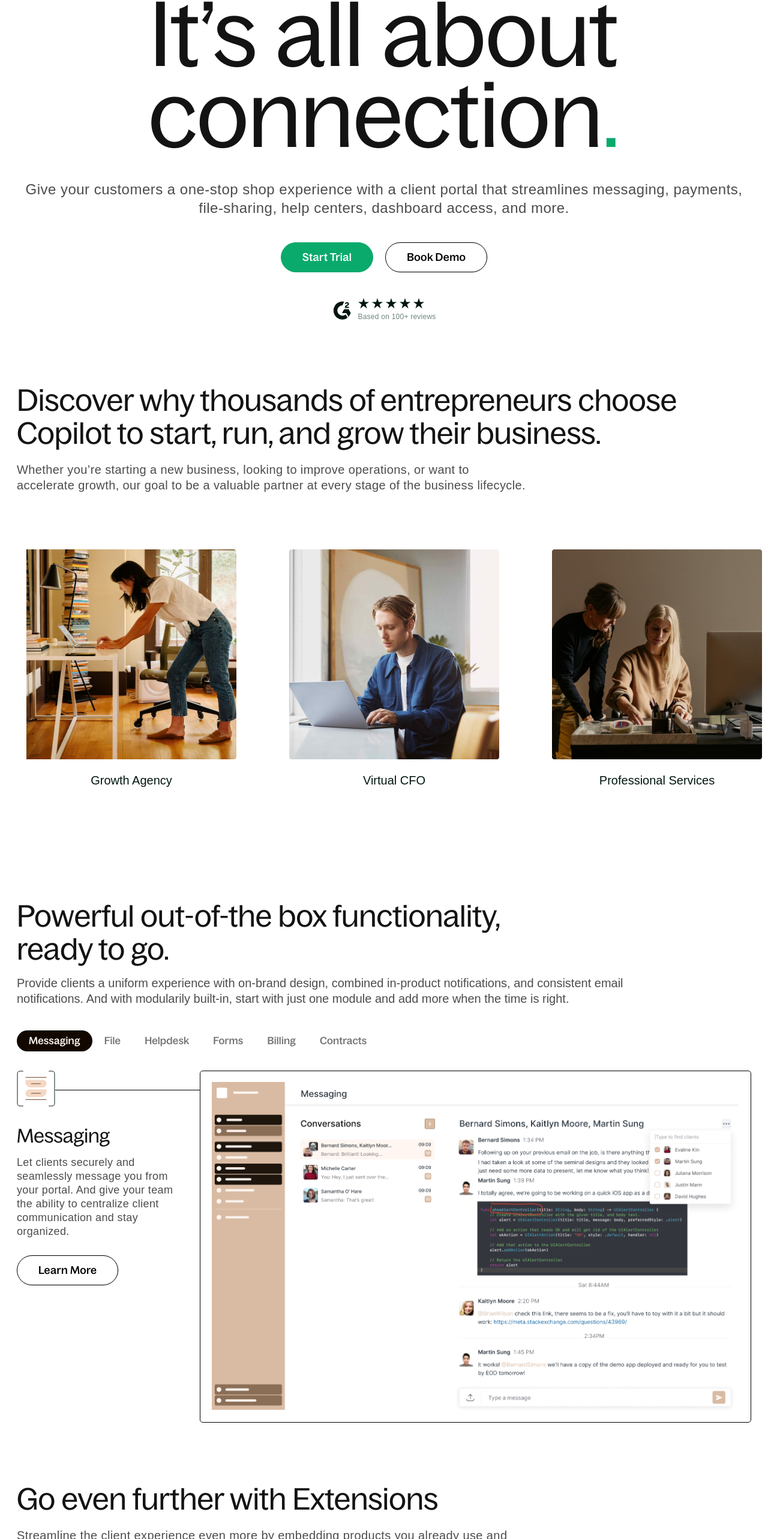
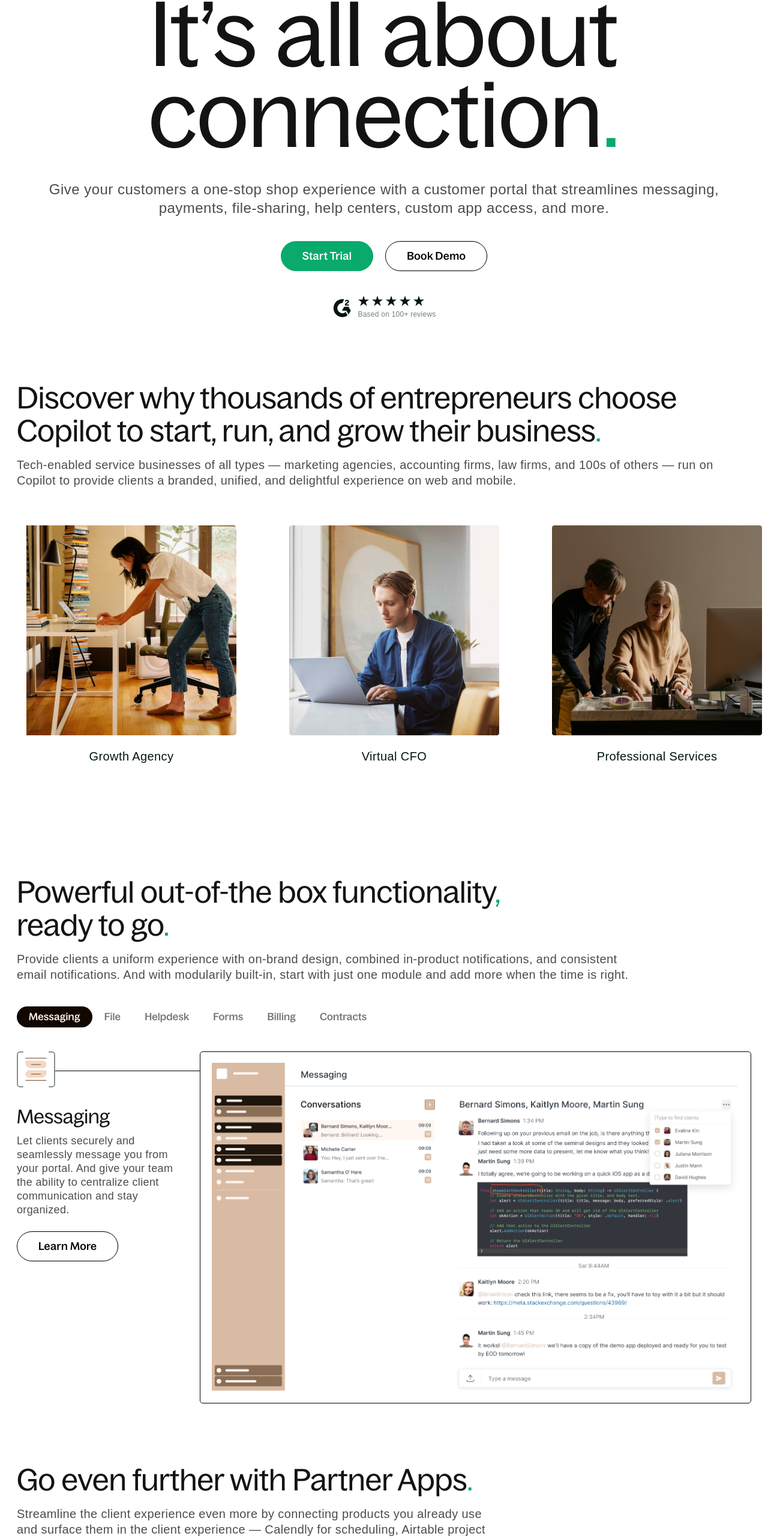
Before and after one commit to nastyaeremina/assembly-editions, a Next.js app: page / in a window 1280 px wide. Shown: the part 170-2736 px from the top of the page at 60% size. Built offline with nearby package versions, Linux system fonts and the light colour scheme.

Commit message:
spacing issue design fixing

```diff
--- a/components/extensionslider/styles.js
+++ b/components/extensionslider/styles.js
@@ -60,7 +60,7 @@ const WrapImage = styled.div`
   }
 `;
 const SliderInner = styled.div`
-  padding: 16px 15px;
+  padding: 15px;
   border: 1px solid #000000;
   border-radius: 8px;
   background-color: ${({ theme }) => theme.colors.whiteColor};
@@ -71,6 +71,7 @@ const SliderInner = styled.div`
     ${Body5};
     color: ${({ theme }) => theme.colors.midiumgray};
     letter-spacing: 0.02em;
+    margin: 0;
   }
 `;
 const SliderSub = styled.div`
--- a/components/footer/footer.js
+++ b/components/footer/footer.js
@@ -75,13 +75,13 @@ export default function Footer() {
                 <FooterMenu>
                   <p>Features</p>
                   <FooterMenuList>
-                    <a>Messaging</a>
-                    <a>Billing</a>
-                    <a>Files</a>
-                    <a>Forms</a>
-                    <a>Helpdesk</a>
-                    <a>Contracts</a>
-                    <a>Apps</a>
+                    <Link href="#">Messaging</Link>
+                    <Link href="#">Billing</Link>
+                    <Link href="#">Files</Link>
+                    <Link href="#">Forms</Link>
+                    <Link href="#">Helpdesk</Link>
+                    <Link href="#">Contracts</Link>
+                    <Link href="#">Apps</Link>
                   </FooterMenuList>
                 </FooterMenu>
               </FotterMenuLeft>
@@ -89,17 +89,17 @@ export default function Footer() {
                 <FooterMenu>
                   <p>Solutions</p>
                   <FooterMenuList>
-                    <a>Accounting & Financial Services</a>
-                    <a>Marketing & Creative</a>
-                    <a>Startups & Tech-enabled services</a>
+                    <Link href="#">Accounting & Financial Services</Link>
+                    <Link href="#">Marketing & Creative</Link>
+                    <Link href="#">Startups & Tech-enabled services</Link>
                   </FooterMenuList>
                   <FooterMenu className="padding">
                     <p>Company</p>
                     <FooterMenuList>
-                      <a>Enterprise</a>
-                      <a>Pricing</a>
-                      <a>Jobs</a>
-                      <a>Brand</a>
+                      <Link href="#">Enterprise</Link>
+                      <Link href="#">Pricing</Link>
+                      <Link href="#">Jobs</Link>
+                      <Link href="#">Brand</Link>
                     </FooterMenuList>
                   </FooterMenu>
                 </FooterMenu>
@@ -108,13 +108,13 @@ export default function Footer() {
                 <FooterMenu>
                   <p>Resources</p>
                   <FooterMenuList>
-                    <a>Blog</a>
-                    <a>Security</a>
-                    <a>What’s New</a>
-                    <a>Help Center</a>
-                    <a>Video Tutorials</a>
-                    <a>API Reference</a>
-                    <a>System Status</a>
+                    <Link href="#">Blog</Link>
+                    <Link href="#">Security</Link>
+                    <Link href="#">What’s New</Link>
+                    <Link href="#">Help Center</Link>
+                    <Link href="#">Video Tutorials</Link>
+                    <Link href="#">API Reference</Link>
+                    <Link href="#">System Status</Link>
                   </FooterMenuList>
                 </FooterMenu>
               </FotterMenuLeft>
--- a/pages/index.js
+++ b/pages/index.js
@@ -47,6 +47,7 @@ import {
   HelpLink,
   HelpWrap,
   HelpMargin,
+  BtnView,
 } from "../styles/homepageStyles";
 import BusinessSlider from "../components/businessSlider/businessslider";
 import ExtensionSlider from "../components/extensionslider/extensionslider";
@@ -67,9 +68,9 @@ export default function Home() {
               It’s all about connection<span>.</span>
             </HeroHeading>
             <Para>
-              Give your customers a one-stop shop experience with a client
+              Give your customers a one-stop shop experience with a customer
               portal that streamlines messaging, payments, file-sharing, help
-              centers, dashboard access, and more.
+              centers, custom app access, and more.
             </Para>
             <HeroBtnBlock>
               <PrimaryButton>
@@ -131,12 +132,13 @@ export default function Home() {
             <BusinessText>
               <h2>
                 Discover why thousands of entrepreneurs choose Copilot to start,
-                run, and grow their business.
+                run, and grow their business<span>.</span>
               </h2>
               <p>
-                Whether you’re starting a new business, looking to improve
-                operations, or want to accelerate growth, our goal to be a
-                valuable partner at every stage of the business lifecycle.{" "}
+                Tech-enabled service businesses of all types — marketing
+                agencies, accounting firms, law firms, and 100s of others — run
+                on Copilot to provide clients a branded, unified, and delightful
+                experience on web and mobile.
               </p>
             </BusinessText>
           </Container>
@@ -146,9 +148,9 @@ export default function Home() {
           <Container>
             <TopFunctionWrap>
               <h3>
-                Powerful out-of-the box functionality,
+                Powerful out-of-the box functionality<span>,</span>
                 <br />
-                ready to go.
+                ready to go<span>.</span>
               </h3>
               <p>
                 Provide clients a uniform experience with on-brand design,
@@ -215,16 +217,20 @@ export default function Home() {
         <Extension>
           <Container>
             <BusinessText>
-              <h2>Go even further with Extensions</h2>
-              <p>
-                Streamline the client experience even more by embedding products
-                you already use and surface them in the client experience —
-                Calendly for scheduling, Airtable kanban boards, ClickUp forms,
+              <h2>
+                Go even further with Partner Apps<span>.</span>
+              </h2>
+              <p className="app-dec">
+                Streamline the client experience even more by connecting
+                products you already use and surface them in the client
+                experience — Calendly for scheduling, Airtable project trackers,
                 Google Data Studio dashboards, and thousands more.
               </p>
-              <SecondryButton>
-                <Link href="/request-demo">See all Extensions</Link>
-              </SecondryButton>
+              <BtnView>
+                <SecondryButton>
+                  <Link href="/request-demo">See all Extensions</Link>
+                </SecondryButton>
+              </BtnView>
             </BusinessText>
           </Container>
           <ExtensionSlider />
@@ -232,13 +238,15 @@ export default function Home() {
         <AutomateSection>
           <Container>
             <AutomateText>
-              <h2>Automate your firm</h2>
+              <h2>
+                Automate your firm<span>.</span>
+              </h2>
               <p>
                 Automate workflows inside your portal and connect external tools
                 as well. For example, for new clients assign an onboarding form,
                 send out a customized welcome message, set up a default folder
                 structure, and create a lead in Salesforce. Use
-                <span>Zapier</span>for easy setup or our <span>API</span> for
+                <span> Zapier </span>for easy setup or our <span>API</span> for
                 full control.
               </p>
             </AutomateText>
@@ -372,7 +380,7 @@ export default function Home() {
           <Container>
             <HelpMain>
               <HelpLeft>
-                <h3>The help you need, when you need it</h3>
+                <h3>The support you need, when you need it</h3>
                 <HelpWrap>
                   <HelpLeftSub>
                     <h4>Our Community</h4>
@@ -391,10 +399,10 @@ export default function Home() {
                     </HelpLink>
                   </HelpLeftSub>
                   <HelpLeftSub>
-                    <h4>Our Community</h4>
+                    <h4>Copilot Blog</h4>
                     <p>
-                      Meet our team and a community of businesses that run on
-                      Copilot. Requires a Slack account.
+                      Read about company announcements, new features, customer
+                      spotlights, and more.
                     </p>
                     <HelpLink>
                       <a href="#">Join Community</a>
@@ -410,10 +418,10 @@ export default function Home() {
                 <HelpMargin>
                   <HelpWrap>
                     <HelpLeftSub>
-                      <h4>Our Community</h4>
+                      <h4>Copilot University</h4>
                       <p>
-                        Meet our team and a community of businesses that run on
-                        Copilot. Requires a Slack account.
+                        Watch video tutorials that cover getting set up,
+                        configuring your portal, best practices, and more.
                       </p>
                       <HelpLink>
                         <a href="#">Join Community</a>
@@ -426,10 +434,10 @@ export default function Home() {
                       </HelpLink>
                     </HelpLeftSub>
                     <HelpLeftSub>
-                      <h4>Our Community</h4>
+                      <h4>Help Center</h4>
                       <p>
-                        Meet our team and a community of businesses that run on
-                        Copilot. Requires a Slack account.
+                        Read answers to the most common questions, learn best
+                        practices, and contact our team.
                       </p>
                       <HelpLink>
                         <a href="#">Join Community</a>
--- a/styles/commonStyles.js
+++ b/styles/commonStyles.js
@@ -78,7 +78,7 @@ const FcfeatureWrap = styled.div`
   background-image: url("/images/ctabg.svg");
   background-position: center;
   background-repeat: no-repeat;
-  background-size: contain;
+  background-size: cover;
   /* overflow: hidden;
   &.dnone {
     display: none;
--- a/styles/homepageStyles.js
+++ b/styles/homepageStyles.js
@@ -228,7 +228,7 @@ const Para = styled.p`
 `;
 
 const HeroBtnBlock = styled.div`
-  margin: 42px 0;
+  margin: 40px 0;
   display: flex;
   justify-content: center;
   gap: 20px;
@@ -409,16 +409,21 @@ const BusinessText = styled.div`
     ${Heading3};
     margin: 0;
     color: ${({ theme }) => theme.colors.title};
-    padding-bottom: 20px;
+    padding-bottom: 16px;
+    span {
+      color: ${({ theme }) => theme.colors.primary};
+    }
   }
   p {
     ${Body3};
     margin: 0;
     color: ${({ theme }) => theme.colors.bodycolor};
     letter-spacing: 0.02em;
-    padding-bottom: 32px;
-    max-width: 852px;
     width: 100%;
+  }
+  .app-dec {
+    width: 100%;
+    max-width: 810px;
   }
 `;
 const Functionality = styled.div`
@@ -431,6 +436,9 @@ const TopFunctionWrap = styled.div`
     margin: 0 0 16px 0;
     ${Heading3};
     color: ${({ theme }) => theme.colors.title};
+    span {
+      color: ${({ theme }) => theme.colors.primary};
+    }
   }
   p {
     ${Body3};
@@ -510,7 +518,7 @@ const CenterBox = styled.div`
   padding: 8px 0;
 `;
 const ContainWrap = styled.div`
-  margin-top: 32px;
+  margin-top: 40px;
   display: flex;
   width: 100%;
 `;
@@ -519,7 +527,7 @@ const LeftDetail = styled.div`
   max-width: 278px;
   margin-right: 28px;
   h4 {
-    margin: 0 0 16px 0;
+    margin: 0 0 12px 0;
     ${Heading4};
     color: ${({ theme }) => theme.colors.title};
   }
@@ -527,7 +535,7 @@ const LeftDetail = styled.div`
     ${Body4};
     letter-spacing: 0.02em;
     color: ${({ theme }) => theme.colors.body};
-    margin: 0 0 28px 0;
+    margin: 0 0 24px 0;
   }
 `;
 const RightDetail = styled.div`
@@ -547,12 +555,15 @@ const AutomateSection = styled.div`
 const AutomateText = styled.div`
   max-width: 975px;
   width: 100%;
-  margin-bottom: 50px;
+  margin-bottom: 40px;
   h2 {
     ${Heading3};
     margin: 0;
     color: ${({ theme }) => theme.colors.title};
-    padding-bottom: 20px;
+    padding-bottom: 16px;
+    span {
+      color: ${({ theme }) => theme.colors.primary};
+    }
   }
   p {
     ${Body3};
@@ -588,8 +599,11 @@ const CardItem = styled.div`
   display: flex;
   align-items: center;
   position: relative;
-  margin-bottom: 50px;
+  margin-bottom: 40px;
   width: 100%;
+  :last-child {
+    margin-bottom: 0;
+  }
   .hr-icon {
     transform: translate(0, -50%);
     right: -68px;
@@ -650,11 +664,11 @@ const HelpLeft = styled.div`
   max-width: 777px;
   width: 100%;
   h3 {
-    max-width: 553px;
+    max-width: 657px;
     width: 100%;
     ${Heading3};
     color: ${({ theme }) => theme.colors.title};
-    margin: 0 0 42px 0;
+    margin: 0 0 40px 0;
   }
 `;
 const HelpLeftSub = styled.div`
@@ -682,10 +696,13 @@ const HelpLink = styled.div`
 `;
 const HelpWrap = styled.div`
   display: flex;
-  gap: 27px;
+  gap: 28px;
 `;
 const HelpMargin = styled.div`
-  margin-top: 67px;
+  margin-top: 40px;
+`;
+const BtnView = styled.div`
+  margin-top: 28px;
 `;
 
 export {
@@ -753,4 +770,5 @@ export {
   HelpMargin,
   IconSvg,
   IconViewblank,
+  BtnView,
 };
--- a/styles/styles.js
+++ b/styles/styles.js
@@ -95,11 +95,13 @@ const Body3 = css`
   font-weight: 400;
   font-size: 20px;
   line-height: 26px;
+  letter-spacing: 0.02em;
 `;
 const Body4 = css`
   font-weight: 400;
   font-size: 18px;
   line-height: 23px;
+  letter-spacing: 0.02em;
 `;
 const Body5 = css`
   font-weight: 400;
```
